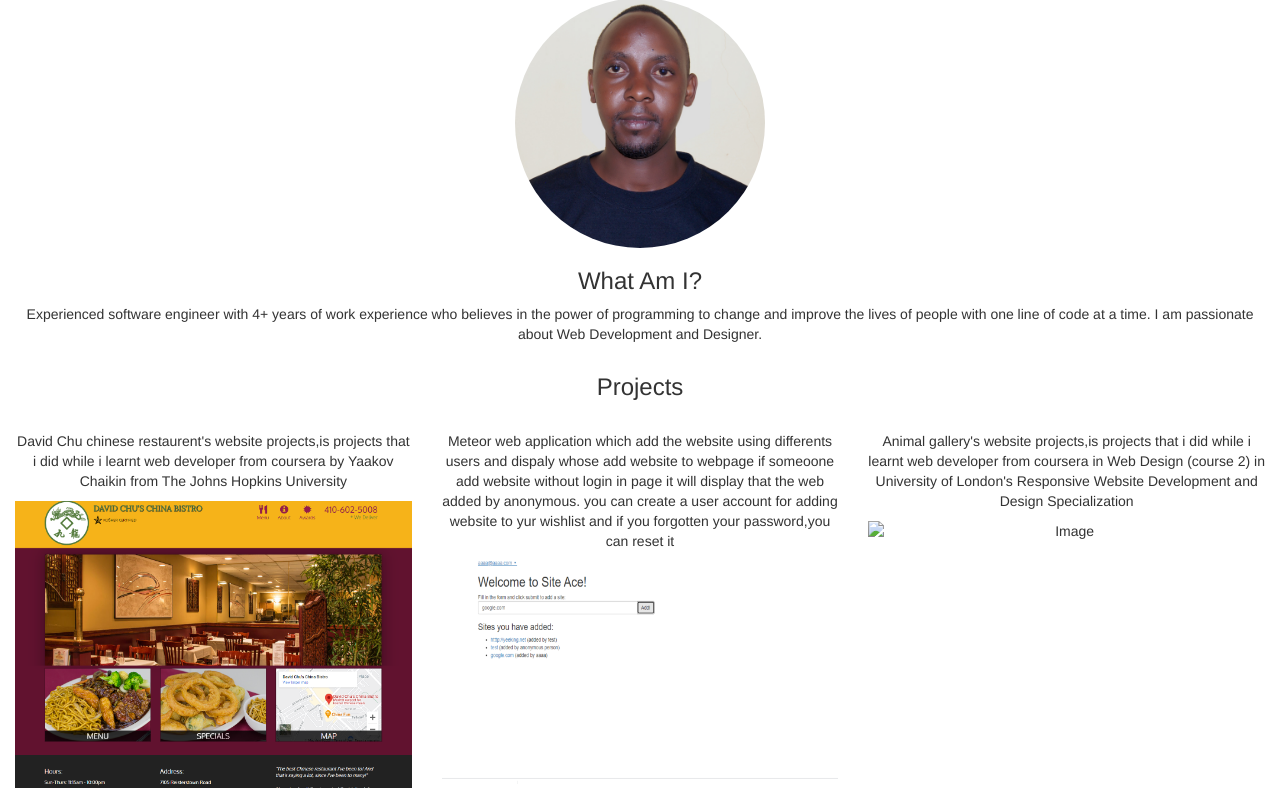
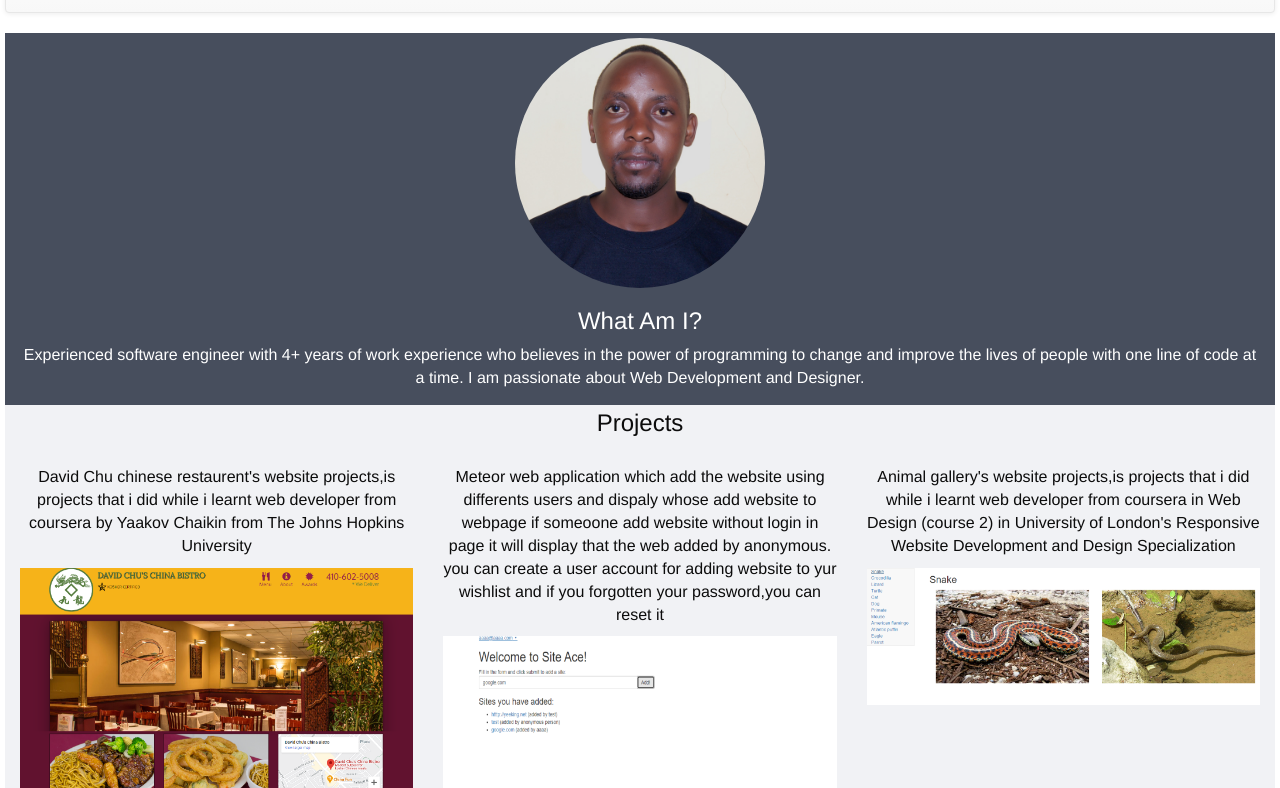
Before and after one commit to emmymbaraga/resume, a plain HTML site: page index.html in a window 1280 px wide. Shown: the part 74-862 px from the top of the page. Drawn offline with nearby package versions, Linux system fonts and the light colour scheme; files that its build step writes are made by us from their sources; the site is published under a folder, as on GitHub Pages, so addresses that start at the root find nothing.

Commit message:
Update index.html

```diff
--- a/index.html
+++ b/index.html
@@ -10,10 +10,10 @@
     <script src="https://maxcdn.bootstrapcdn.com/bootstrap/3.4.1/js/bootstrap.min.js"></script>
     <meta name="viewport" content="width=device-width, initial-scale=1.0">
     <link rel="stylesheet" href="https://stackpath.bootstrapcdn.com/bootstrap/3.4.1/css/bootstrap.min.css" integrity="sha384-HSMxcRTRxnN+Bdg0JdbxYKrThecOKuH5zCYotlSAcp1+c8xmyTe9GYg1l9a69psu" crossorigin="anonymous">
-    <link rel="stylesheet" href="/style.css">
-    <link rel="stylesheet" href="/Mine/bootstrap-3.4.1-dist/css/bootstrap.min.css">
-    <link rel="stylesheet" href="/Mine/bootstrap-3.4.1-dist/css/bootstrap.css">
-    <link rel="stylesheet" href="/Mine/bootstrap-3.4.1-dist/css/bootstrap-theme.css">
+    <link rel="stylesheet" href="style.css">
+    <link rel="stylesheet" href="Mine/bootstrap-3.4.1-dist/css/bootstrap.min.css">
+    <link rel="stylesheet" href="Mine/bootstrap-3.4.1-dist/css/bootstrap.css">
+    <link rel="stylesheet" href="Mine/bootstrap-3.4.1-dist/css/bootstrap-theme.css">
 
 
     <title>NISHIMWE MBARAGA Emmanuel</title>
@@ -84,7 +84,7 @@
                   i learnt web developer from coursera in Web Design (course 2)
                   in University of London's Responsive Website Development and Design Specialization
                    </p>
-                <img src="/images/animal web.png" class="img-responsive margin" style="width:100%" alt="Image">
+                <img src="images/animal web.png" class="img-responsive margin" style="width:100%" alt="Image">
               </div>
             </div>
           </div>
```
